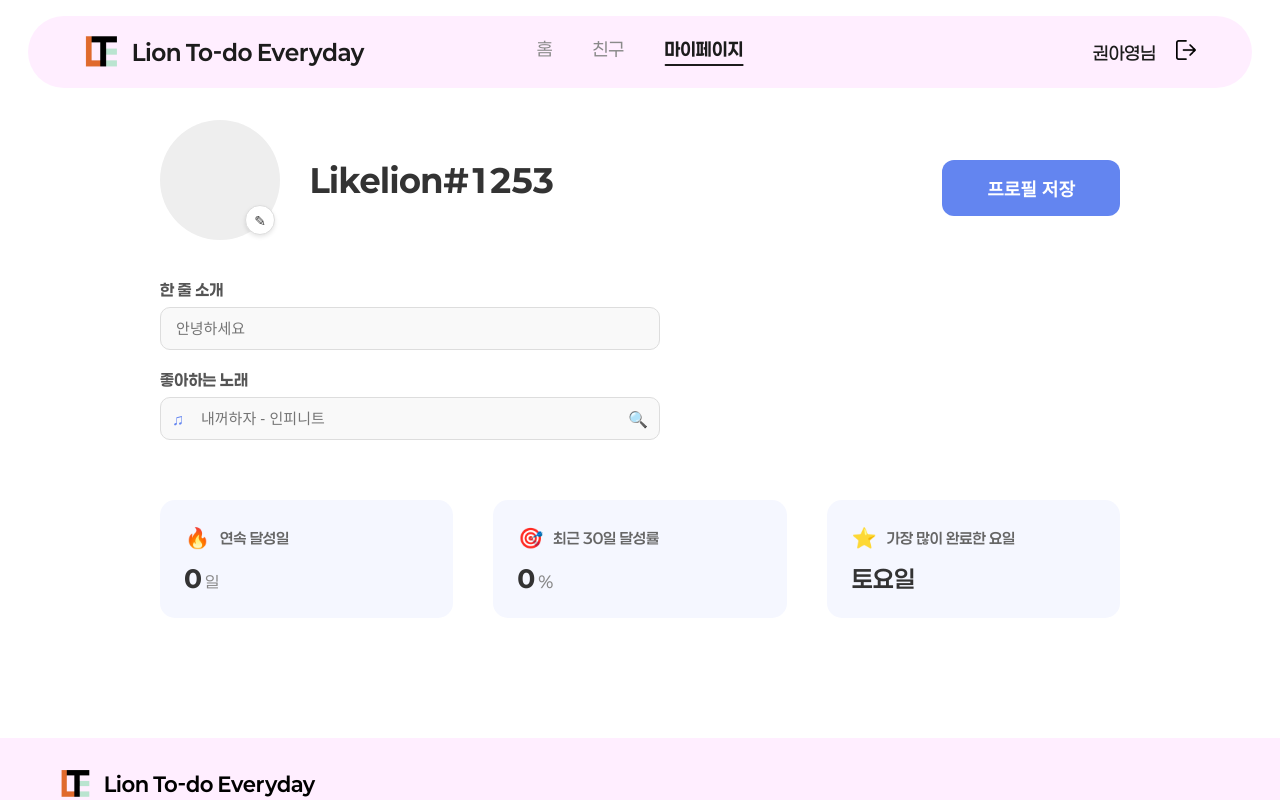
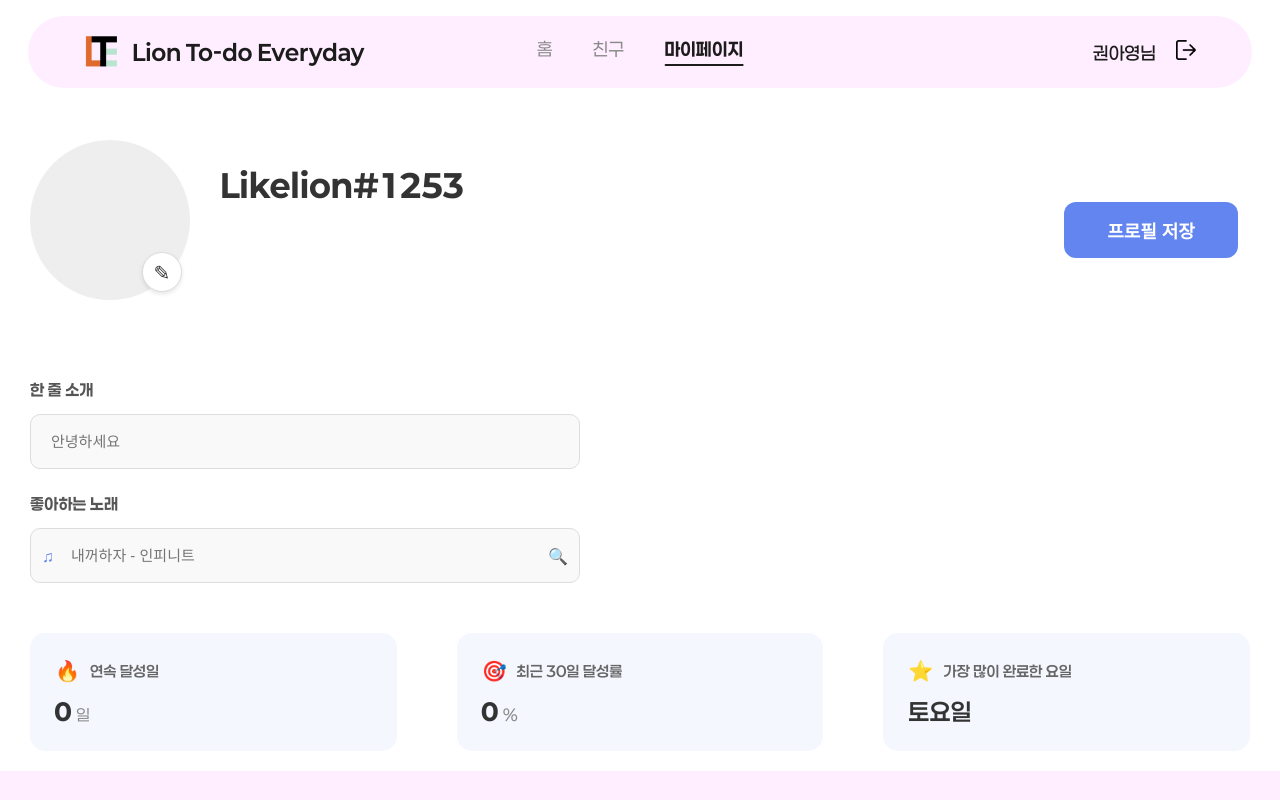
Before and after one commit to kau-likelion-14th/yong-frontend, a React (Create React App) app: page /mypage in a window 1280 px wide. Shown: the top 800 px of the page. Built offline with nearby package versions, Linux system fonts and the light colour scheme.

Commit message:
[chore]: 마이페이지 css 커스텀

```diff
--- a/src/styles/MyPage.css
+++ b/src/styles/MyPage.css
@@ -1,24 +1,27 @@
 .mypage-container {
-  max-width: 1000px;
+  max-width: 1400px;
   margin: 0 auto;
-  padding: 120px 20px;
+  padding: 140px 30px 20px;
   display: flex;
   flex-direction: column;
-  gap: 60px;
+  gap: 50px;
   font-family: 'Paperlogy', sans-serif;
 }
+
 
 .profile-section {
   display: flex;
   flex-direction: column;
-  gap: 40px;
+  gap: 80px;
   background-color: #fff;
 }
 
+
 .profile-header-row {
   display: flex;
-  justify-content: space-between;
-  align-items: flex-start;
+  justify-content: flex-start;
+  align-items: center;
+  gap: 600px;
 }
 
 .profile-left-content {
@@ -29,8 +32,8 @@
 
 .profile-image-container {
   position: relative;
-  width: 120px;
-  height: 120px;
+  width: 160px;
+  height: 160px;
 }
 
 .profile-img,
@@ -44,18 +47,18 @@
 
 .edit-icon {
   position: absolute;
-  bottom: 5px;
-  right: 5px;
+  bottom: 8px;
+  right: 8px;
   background: #fff;
   border: 1px solid #ddd;
-  width: 30px;
-  height: 30px;
+  width: 40px;
+  height: 40px;
   border-radius: 50%;
   display: flex;
   justify-content: center;
   align-items: center;
   cursor: pointer;
-  font-size: 14px;
+  font-size: 20px;
   box-shadow: 0 2px 4px rgba(0,0,0,0.1);
 }
 
@@ -65,17 +68,22 @@
   color: #333;
 }
 
+.profile-info-main {
+  margin-top: -70px;
+}
+
 .profile-inputs {
   display: flex;
   flex-direction: column;
-  gap: 20px;
-  max-width: 500px;
+  gap: 25px;
+  max-width: 550px;
 }
+
 
 .input-group {
   display: flex;
   flex-direction: column;
-  gap: 8px;
+  gap: 15px;
 }
 
 .input-group label {
@@ -85,7 +93,7 @@
 }
 
 .input-group input {
-  padding: 12px 15px;
+  padding: 18px 20px;
   border: 1px solid #ddd;
   border-radius: 10px;
   font-size: 15px;
@@ -126,13 +134,13 @@
   background-color: #6385f0;
   color: #fff;
   border: none;
-  padding: 15px 45px;
+  padding: 15px 43px;
   border-radius: 12px;
   font-size: 18px;
   font-weight: 700;
   cursor: pointer;
   transition: all 0.2s;
-  margin-top: 40px;
+  margin-top: 20px;
 }
 
 .save-btn:hover {
@@ -143,7 +151,7 @@
 .status-section {
   display: grid;
   grid-template-columns: repeat(3, 1fr);
-  gap: 40px;
+  gap: 60px;
 }
 
 .stat-card {
@@ -174,7 +182,7 @@
 .stat-bottom {
   display: flex;
   align-items: baseline;
-  gap: 4px;
+  gap: 5px;
 }
 
 .stat-value {
@@ -191,7 +199,6 @@
   font-size: 16px;
   color: #888;
 }
-
 @media (max-width: 1024px) {
   .mypage-container {
     padding: 80px 20px;
```
